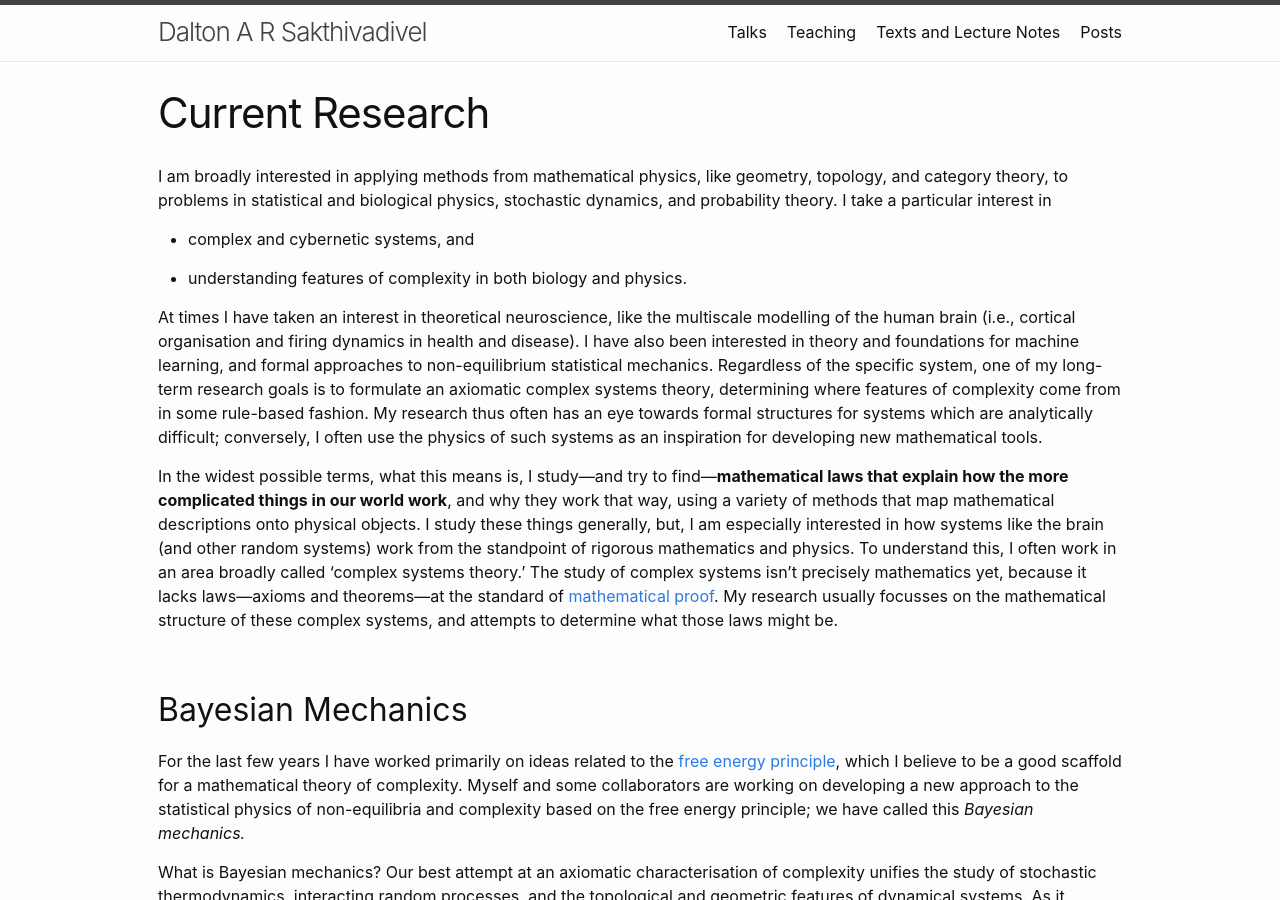
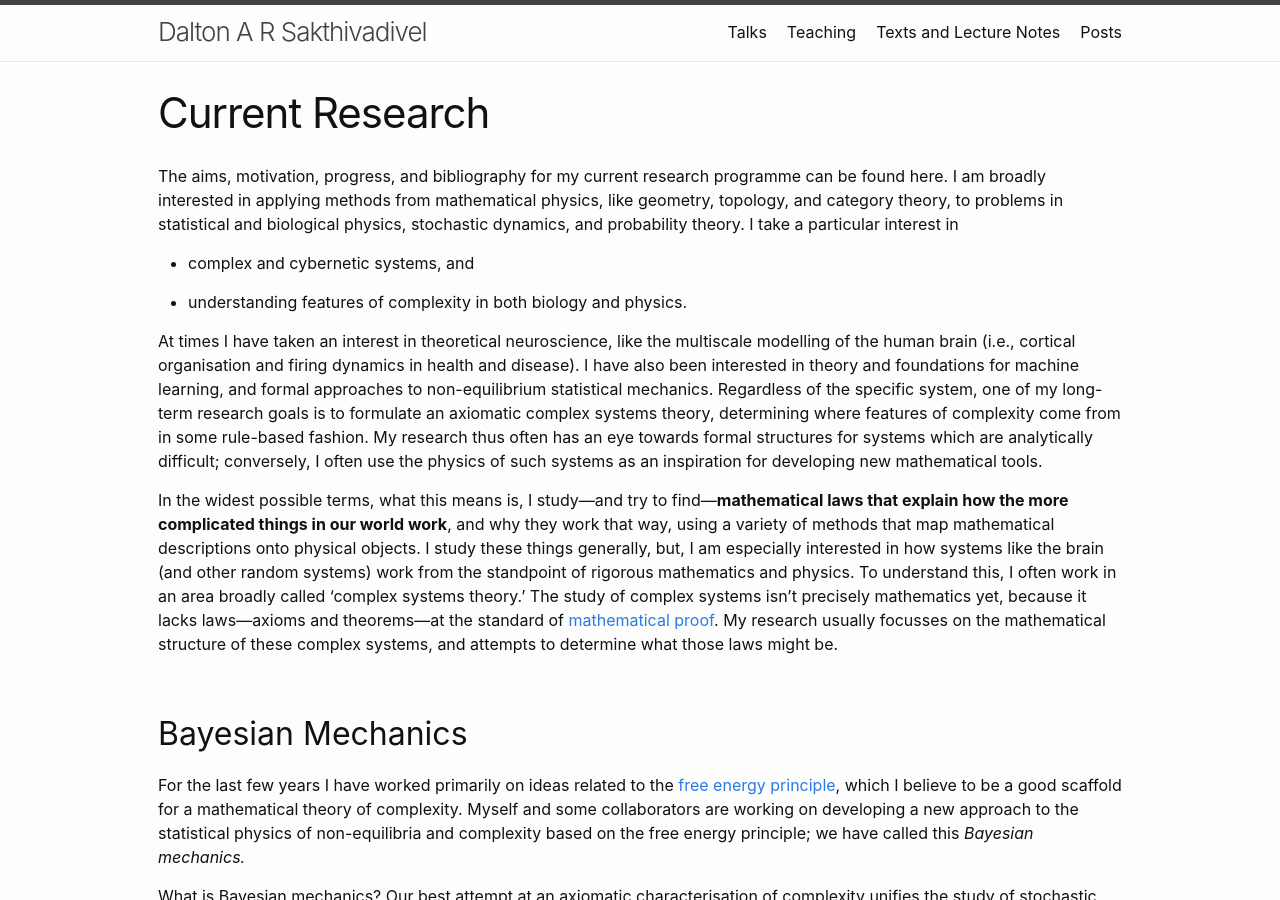
Before and after one commit to DARSakthi/DARSakthi.github.io, a Jekyll site: the page built from research.markdown, in a window 1280 px wide and 900 px high. Built offline with Jekyll 4.4.1, drawn with Linux system fonts in a browser that asks for light colours; formulas are drawn with MathJax 3.

Commit message:
Added text

```diff
--- a/research.markdown
+++ b/research.markdown
@@ -4,7 +4,7 @@ title: Current Research
 permalink: /research/
 ---
 
-I am broadly interested in applying methods from mathematical physics, like geometry, topology, and category theory, to problems in statistical and biological physics, stochastic dynamics, and probability theory. I take a particular interest in
+The aims, motivation, progress, and bibliography for my current research programme can be found here. I am broadly interested in applying methods from mathematical physics, like geometry, topology, and category theory, to problems in statistical and biological physics, stochastic dynamics, and probability theory. I take a particular interest in
 
 - complex and cybernetic systems, and
 
```
